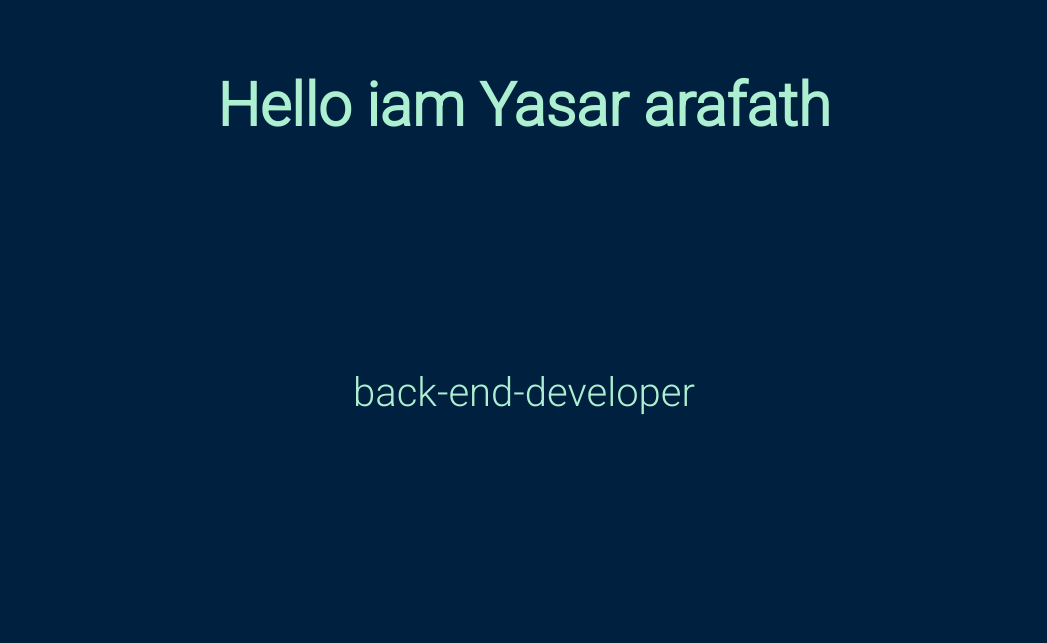
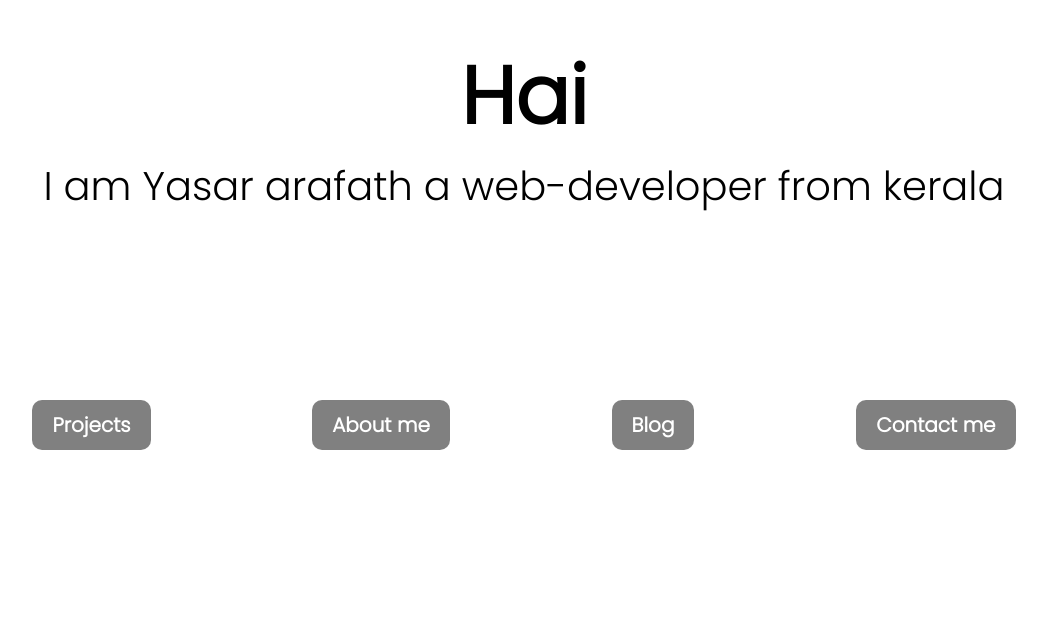
Before and after one commit to Yasar195/website-official, a React (Create React App) app: page / in a window 1280 px wide. Shown: the part 157-800 px from the top of the page, without its empty margins (116-1163 px from the left). Built offline with nearby package versions, Linux system fonts and the light colour scheme.

Commit message:
ui changes

```diff
--- a/package.json
+++ b/package.json
@@ -4,6 +4,7 @@
   "private": true,
   "dependencies": {
     "babel": "^6.23.0",
+    "framer-motion": "^4.1.17",
     "react": "^17.0.2",
     "react-dom": "^17.0.2",
     "react-router-dom": "^5.2.0",
--- a/public/index.html
+++ b/public/index.html
@@ -6,7 +6,7 @@
   <meta name="viewport" content="width=device-width, initial-scale=1.0">
   <link rel="preconnect" href="https://fonts.googleapis.com">
   <link rel="preconnect" href="https://fonts.gstatic.com" crossorigin>
-  <link href="https://fonts.googleapis.com/css2?family=Roboto:wght@300&display=swap" rel="stylesheet">
+  <link href="https://fonts.googleapis.com/css2?family=Poppins:wght@300&display=swap" rel="stylesheet">
   <title>My website</title>
 </head>
 <body id="root">
--- a/src/App.css
+++ b/src/App.css
@@ -2,61 +2,11 @@
     margin: 0;
     padding: 0;
     box-sizing: border-box;
+    font-family: 'Poppins', sans-serif;
     font-size: 20px;
-    background-color: #00203FFF;
-    color: #ADEFD1FF;
-    font-family: 'Roboto', sans-serif;
 }
 
-section span{
-    font-size: 2rem;
-}
-
-section{
-    width: 100%;
-    height: 100vh;
-    display: flex;
-    align-items: center;
-    flex-direction: column;
-    justify-content: space-evenly;
-}
-
-section h1{
-    font-size: 3rem;
-    opacity: 0;
-    animation: textanim 2s ease-in-out forwards 0.4s;
-}
-
-.button{
-    position: absolute;
-    right: 10%;
-    background-color: #ADEFD1FF;
-    color: #00203FFF;
-    padding: 10px 20px 10px 20px;
-    border-radius: 50px;
-    font-size: 0.7rem;
-    font-weight: bolder;
-    border: none;
-    transition: all 0.3s ease-in-out;
-}
-
-.button:hover{
-    transform: scale(1.2);
-}
-
-@keyframes textanim{
-    from{
-        opacity: 0;
-        transform: translateY(30px);
-    }
-
-    to{
-        opacity: 1;
-        transform: translateY(0);
-    }
-}
-
-@media (max-width: 550px) {
+@media (max-width: 1000px){
     *{
         font-size: 10px;
     }
--- a/src/App.js
+++ b/src/App.js
@@ -1,42 +1,16 @@
-import React, {useState, useEffect} from 'react';
+import React from 'react';
 import './App.css';
+import {BrowserRouter as Router, Route, Switch} from 'react-router-dom';
+import Home from './Pages/Home';
 
 const App = () => {
-    const obj = {
-        front: "front-end-developer",
-        back: "back-end-developer"
-    }
-    const [prof, setProf] = useState(obj.front);
-
-    setInterval(() => handleChange(), 3000);
-
-    function handleChange (){
-        if(prof == "front-end-developer"){
-            setProf(obj.back);
-        }
-        else{
-            setProf(obj.front);
-        }
-    }
-
-    useEffect(()=>{
-        const text = document.getElementById("prof");
-        text.textContent = "";
-        for(let i=0; i<prof.length; i++){
-            const span = document.createElement('span');
-            span.append(prof[i]);
-            text.appendChild(span);
-        }
-    })
     return(
-        <div className="app">
-            <section>
-                <h1 id="textanim">Hello iam Yasar arafath</h1>
-                <span id="prof"></span>
-            </section>
-            <section>
-                <button className="button">My Projects</button>
-            </section>
+        <div>
+            <Router>
+                <Switch>
+                    <Route path="/" exact component={Home}/>
+                </Switch>
+            </Router>
         </div>
     )
 }
--- /dev/null
+++ b/src/Pages/Home.css
@@ -0,0 +1,47 @@
+.Home{
+    width: 100%;
+    height: 100vh;
+    display: flex;
+    justify-content: center;
+    align-items: center;
+    flex-direction: column;
+    padding: 2%;
+}
+
+.heading{
+    font-size: 4rem;
+}
+
+#button{
+    padding: 10px 20px 10px 20px;
+    border-radius: 10px;
+    border: none;
+    outline: none;
+    background-color: grey;
+    color: white;
+    font-weight: bolder;
+}
+
+.links{
+    display: flex;
+    margin-top: 15%;
+    width: 80%;
+    align-items: center;
+    justify-content: space-between;
+}
+
+.para{
+    font-size: 2rem;
+}
+
+@media (max-width: 1000px){
+    #button{
+        padding: 5px 10px 5px 10px;
+    }
+}
+
+@media (max-width: 500px) {
+    .para{
+        width: 80%;
+    }
+}
--- /dev/null
+++ b/src/Pages/Home.js
@@ -0,0 +1,67 @@
+import React from 'react';
+import './Home.css';
+import {motion} from 'framer-motion';
+
+const Home = () => {
+    return(
+        <div className="Home">
+            <motion.h1
+                initial={{
+                    opacity:0,
+                }}
+                animate={{
+                    opacity: 1,
+                }}
+                transition={{
+                    duration: 2
+                }}
+                className="heading"
+            >Hai</motion.h1>
+            <p className="para">I am Yasar arafath a web-developer from kerala</p>
+            <div className="links">
+                <motion.button
+                whileHover={{
+                    scale: 1.1,
+                }}
+                whileTap={{
+                    scale: 0.9,
+                }}
+                id="button">
+                    Projects
+                </motion.button>
+                <motion.button
+                whileHover={{
+                    scale: 1.1,
+                }}
+                whileTap={{
+                    scale: 0.9,
+                }}
+                id="button">
+                    About me
+                </motion.button>
+                <motion.button
+                whileHover={{
+                    scale: 1.1,
+                }}
+                whileTap={{
+                    scale: 0.9,
+                }}
+                id="button">
+                    Blog
+                </motion.button>
+                <motion.button
+                whileHover={{
+                    scale: 1.1,
+                }}
+                whileTap={{
+                    scale: 0.9,
+                }}
+                id="button">
+                    Contact me
+                </motion.button>
+            </div>
+        </div>
+    )
+}
+
+export default Home;
```
Also changed, not shown: 2 other files (tests, documents, lock files or other folders).
